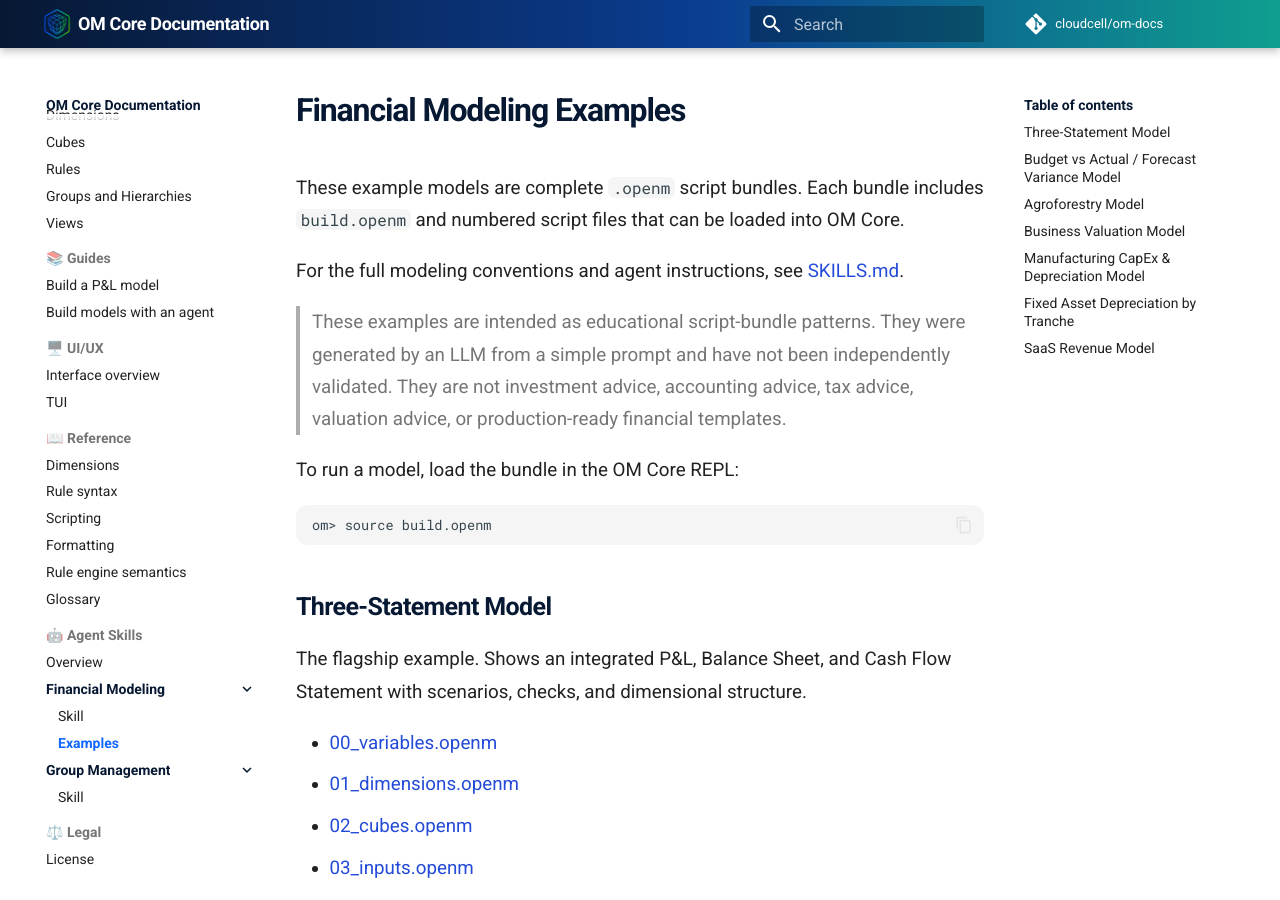
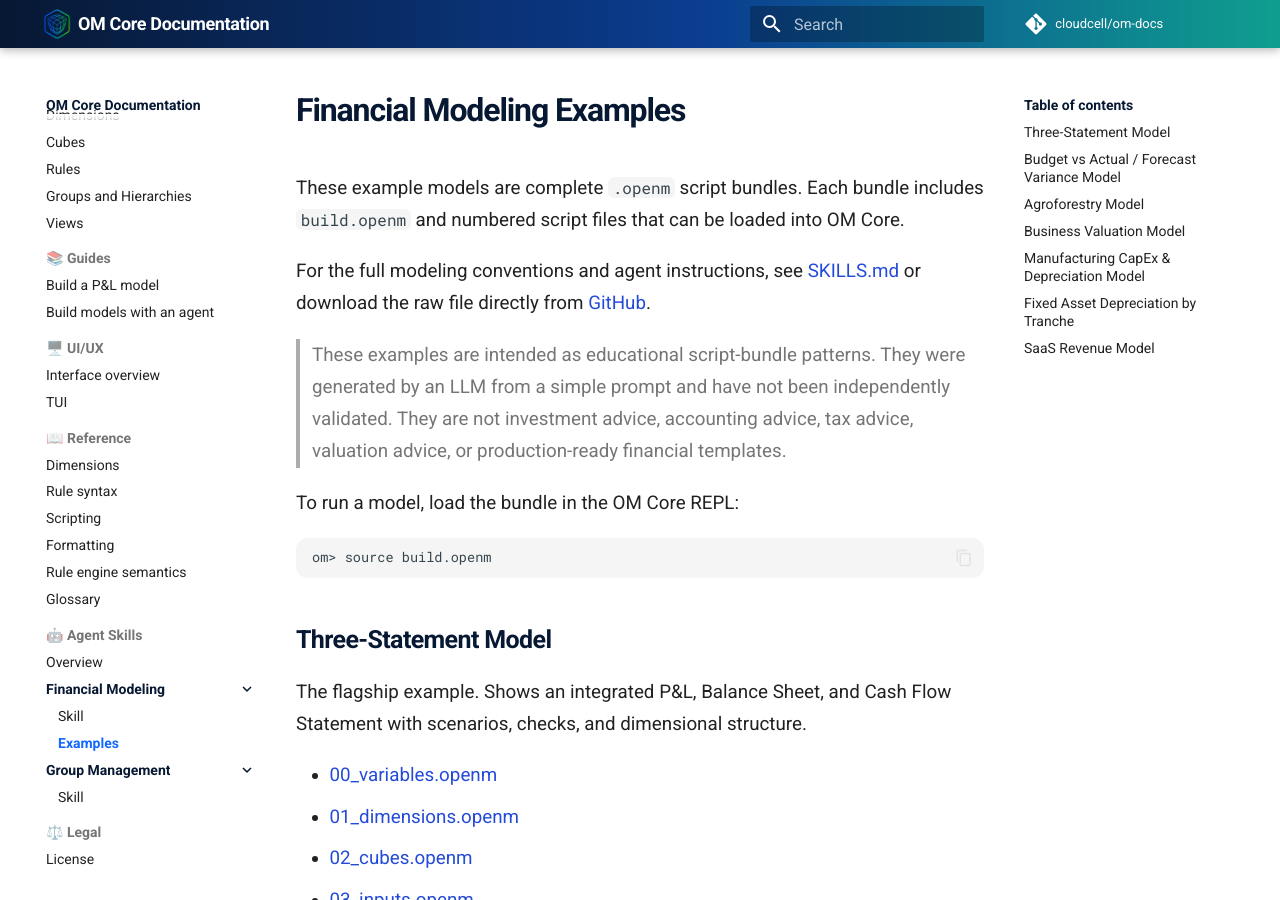
Before and after one commit to cloudcell/om-docs, an MkDocs documentation site: the page built from docs/skills/om-core-financial-modeling/examples/index.md, in a window 1280 px wide and 900 px high. Built offline with MkDocs 1.6.1 and Material for MkDocs 9.7.7, drawn with Linux system fonts in a browser that asks for light colours; comment, search, counter and statistics services are not loaded.

Commit message:
docs: add direct GitHub raw link for SKILLS.md and reformat long lines in examples index
Add skills-raw reference link pointing to raw SKILLS.md on GitHub. Rewrap color value note and SKILLS.md reference paragraph for consistent line length. Add markdownlint disable/enable comments around long URL.

```diff
--- a/docs/skills/om-core-financial-modeling/examples/index.md
+++ b/docs/skills/om-core-financial-modeling/examples/index.md
@@ -4,7 +4,8 @@ These example models are complete `.openm` script bundles. Each bundle includes
 `build.openm` and numbered script files that can be loaded into OM Core.
 
 For the full modeling conventions and agent instructions, see
-[SKILLS.md](../SKILLS.md).
+[SKILLS.md](../SKILLS.md) or download the raw file directly from
+[GitHub][skills-raw].
 
 > These examples are intended as educational script-bundle patterns. They were
 > generated by an LLM from a simple prompt and have not been independently
@@ -121,7 +122,9 @@ book value remains or the tranche is fully depreciated.
 - [08_groups.openm](fixed-asset-depreciation/08_groups.openm)
 - [build.openm](fixed-asset-depreciation/build.openm)
 
-> **Note:** When using `@.fill` or `@.font_color` with conditional formatting, color values must be passed as **string literals** inside the formula, e.g. `"#EF4444"` rather than `#EF4444`.
+> **Note:** When using `@.fill` or `@.font_color` with conditional formatting,
+> color values must be passed as **string literals** inside the formula, e.g.
+> `"#EF4444"` rather than `#EF4444`.
 
 ## SaaS Revenue Model
 
@@ -135,3 +138,7 @@ book value remains or the tranche is fully depreciated.
 - [07_formatting.openm](saas-revenue-model/07_formatting.openm)
 - [08_groups.openm](saas-revenue-model/08_groups.openm)
 - [build.openm](saas-revenue-model/build.openm)
+
+<!-- markdownlint-disable MD013 -->
+[skills-raw]: https://raw.githubusercontent.com/cloudcell/om-docs/main/docs/skills/om-core-financial-modeling/SKILLS.md
+<!-- markdownlint-enable MD013 -->
```
